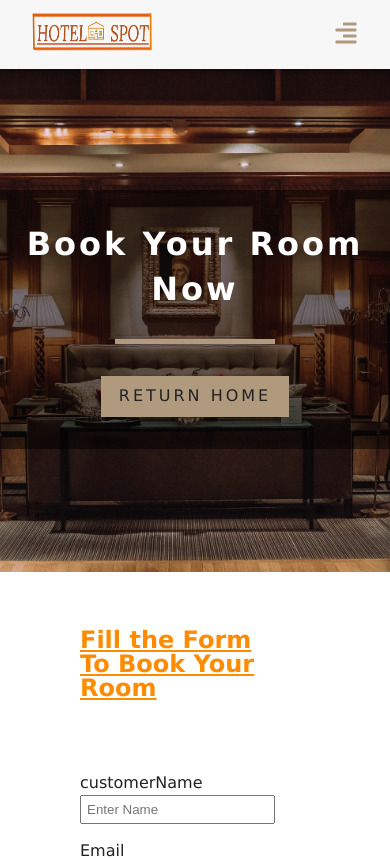
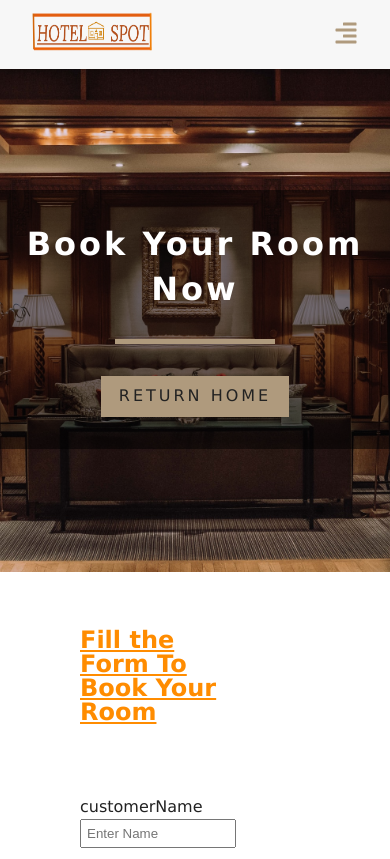
Before and after one commit to mamathamereddy/HotelBooking-Client, a React (Create React App) app in the folder client/: page /bookingForm in a window 390 px wide. Shown: the top 859 px of the page. Built offline with nearby package versions, Linux system fonts and the light colour scheme.

Commit message:
changed media qiuery for form

```diff
--- a/client/src/App.css
+++ b/client/src/App.css
@@ -527,9 +527,9 @@ h5{
   color:rgb(255, 140, 0);
 }
 
-@media screen and (max-width: 450px) {
+@media screen and (max-width: 650px) {
   form.bookingform,.book,.btn-info ,h5{
-    width:50%;
+    width:40%;
     margin-left:5rem;
 
   }
```
Also changed, not shown: 1 other file (tests, documents, lock files or other folders).
